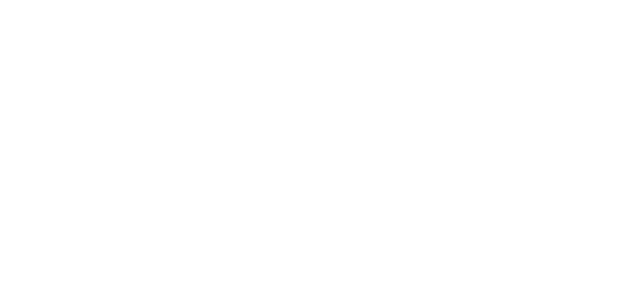
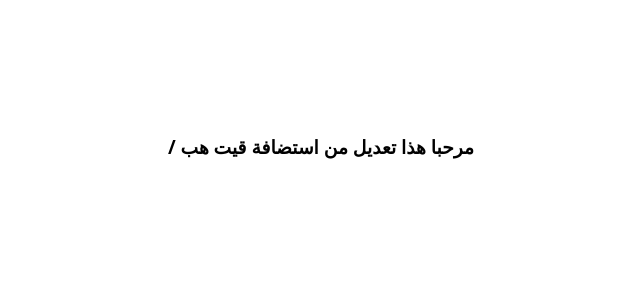
Before and after one commit to malakhamidyahya/facture, a plain HTML site: page index.html in a window 1280 px wide. Shown: the top 287 px of the page, without its empty margins (319-959 px from the left). Drawn offline with Linux system fonts and the light colour scheme.

Commit message:
Update index.html
update the titie of the fucture

```diff
--- a/index.html
+++ b/index.html
@@ -11,7 +11,7 @@
         <div class="img">
             <!-- لوقو المؤسسة  -->
             <!-- <img src="img/FDFFD.jpg" alt=""> -->
-            <!-- <h3 style="text-align: center;">   مكة </h3> -->
+       <h3 style="text-align: center;">/   مرحبا هذا تعديل من استضافة قيت هب  </h3>
         </div>
         <div class="lang">
             <!-- <a href="Ar.html"><img src="img/ar.jfif" alt="">
```
